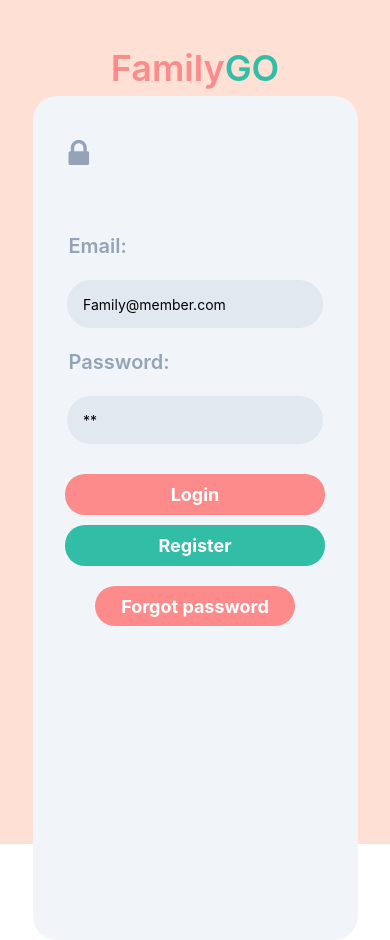
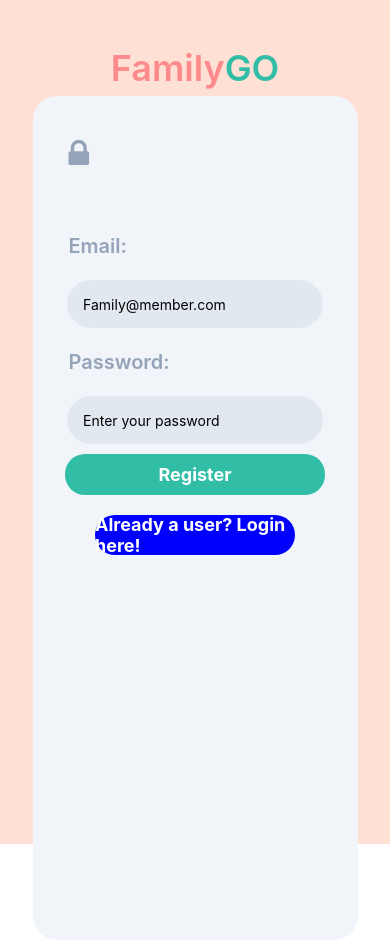
Before and after one commit to serdarresidovski/family, a React Native app: screen /RegisterScreen in a window 390 px wide. Built offline with nearby package versions, Linux system fonts and the light colour scheme.

Commit message:
klar Auth

```diff
--- a/App.js
+++ b/App.js
@@ -3,7 +3,7 @@ import { createNativeStackNavigator } from '@react-navigation/native-stack';
 import WelcomeScreen from './screens/WelcomeScreen';
 import HomeScreen from './screens/HomeScreen';
 import ForgotPasswordScreen from './screens/ForgotPasswordScreen';
-// import RegisterScreen from './screens/RegisterScreen';
+ import RegisterScreen from './screens/RegisterScreen';
 
 const Stack = createNativeStackNavigator();
 
@@ -14,7 +14,7 @@ export default function App() {
         <Stack.Screen name="HomeScreen" component={HomeScreen} options={{ headerShown: false }} />
         <Stack.Screen name="WelcomeScreen" component={WelcomeScreen} options={{ headerShown: false }} />
         <Stack.Screen name="ForgotPasswordScreen" component={ForgotPasswordScreen} options={{ headerShown: false }}/>
-        {/* <Stack.Screen name="RegisterScreen" component={RegisterScreen} /> */}
+        { <Stack.Screen name="RegisterScreen" component={RegisterScreen} /> }
       </Stack.Navigator>
     </NavigationContainer>
   );
--- a/screens/HomeScreen.js
+++ b/screens/HomeScreen.js
@@ -9,7 +9,7 @@ const HomeScreen = () => {
   const navigation = useNavigation();
   const [email, setEmail] = useState("");
   const [password, setPassword] = useState("");
-  const [registerStatus, setRegisterStatus] = useState("");
+  const [loginStatus, setLoginStatus] = useState("");
 
   useLayoutEffect(() => {
     navigation.setOptions({
@@ -17,32 +17,25 @@ const HomeScreen = () => {
     });
   }, []);
 
-  const handleRegister = () => {
-    firebase.createUserWithEmailAndPassword(firebase.auth, email, password)
-      .then(() => {
-        setRegisterStatus("Registration successful");
-        console.log("User registered successfully");
-      })
-      .catch((error) => {
-        setRegisterStatus(error.message);
-        console.log(error);
-      });
-  };
+
+
 
   const handleLogin = () => {
     firebase.signInWithEmailAndPassword(firebase.auth, email, password)
       .then(() => {
         console.log("User logged in successfully");
-        navigation.replace("WelcomeScreen"); // replace current screen with WelcomeScreen
+        navigation.replace("WelcomeScreen");
       })
       .catch((error) => {
-        console.log(error);
+        setLoginStatus("incorrect e-mail or password");
       });
   };
 
   const handleForgotPassword = () => {
     navigation.navigate("ForgotPasswordScreen");
   };
+
+
 
 
   return (
@@ -72,18 +65,22 @@ const HomeScreen = () => {
 
         <TextInput
           color="#64748b"
-          placeholder="**"
+          placeholder="Enter your password"
           secureTextEntry={true}
           className="box-border h-12 w-64 px-4 self-center bg-slate-200 rounded-3xl"
           value={password}
           onChangeText={setPassword}
           />
 
-        {registerStatus ? (
-          <Text style={{ color: registerStatus.startsWith("Registration successful") ? "green" : "red", marginBottom: 10, marginLeft: 30 }}>
-            {registerStatus}
+
+
+
+      {loginStatus ? (
+          <Text style={{ color: loginStatus.startsWith("incorrect e-mail or password") ? "red" : "red", marginBottom: 10, marginLeft: 30 }}>
+            {loginStatus}
           </Text>
         ) : null}
+
 
         <TouchableOpacity
           onPress={handleLogin}
@@ -109,33 +106,11 @@ const HomeScreen = () => {
                 </Text>
                 </TouchableOpacity>
 
-    <Pressable
-      onPress={handleRegister}
-      style={{
-        backgroundColor: "#32bea6",
-        marginTop: 10,
-        marginLeft: "auto",
-        marginRight: "auto",
-        padding: 10,
-        borderRadius: 20,
-        width: "80%",
-      }}
-    >
-      <Text
-        style={{
-          color: "white",
-          fontSize: 18,
-          fontWeight: "bold",
-          textAlign: "center",
-        }}
-      >
-        Register
-      </Text>
-    </Pressable>
+
     <TouchableOpacity
-  onPress={() => navigation.navigate("ForgotPasswordScreen")}
+  onPress={() => navigation.navigate("RegisterScreen")}
   style={{
-    backgroundColor: "#fd8b8b",
+    backgroundColor: "blue",
     borderRadius: 20,
     height: 40,
     width: 200,
@@ -145,10 +120,31 @@ const HomeScreen = () => {
     marginTop: 20,
   }}
 >
+
+
   <Text style={{ color: "white", fontSize: 18, fontWeight: "bold" }}>
-    Forgot password
-  </Text>
+  New user? Register here!  </Text>
 </TouchableOpacity>
+
+<TouchableOpacity
+  onPress={() => navigation.navigate("ForgotPasswordScreen")}
+  style={{
+    backgroundColor: "orange",
+    borderRadius: 20,
+    height: 40,
+    width: 200,
+    alignItems: "center",
+    justifyContent: "center",
+    alignSelf: "center",
+    marginTop: 20,
+  }}
+>
+
+
+  <Text style={{ color: "white", fontSize: 18, fontWeight: "bold" }}>
+  ForgotPasswordScreen  </Text>
+</TouchableOpacity>
+
   </View>
 </SafeAreaView>
 );
--- a/screens/registerScreen.js
+++ b/screens/registerScreen.js
@@ -1,98 +1,144 @@
-import React, { useState } from 'react';
-import { View, TextInput, StyleSheet, TouchableOpacity, Text } from 'react-native';
-import { auth, createUserWithEmailAndPassword } from '../firebase';
+import { View, Text, Pressable, TextInput, TouchableOpacity } from "react-native";
+import React, { useLayoutEffect, useState } from "react";
+import { useNavigation } from "@react-navigation/native";
+import { SafeAreaView } from "react-native-safe-area-context";
+import FontAwesome from "@expo/vector-icons/FontAwesome";
+import { firebase } from "../firebase";
 
-const RegisterScreen = ({ navigation }) => {
-  const [name, setName] = useState('');
-  const [email, setEmail] = useState('');
-  const [password, setPassword] = useState('');
-  const [error, setError] = useState('');
+const HomeScreen = () => {
+  const navigation = useNavigation();
+  const [email, setEmail] = useState("");
+  const [password, setPassword] = useState("");
+  const [registerStatus, setRegisterStatus] = useState("");
+
+  useLayoutEffect(() => {
+    navigation.setOptions({
+      headerShown: false,
+    });
+  }, []);
 
   const handleRegister = () => {
-    createUserWithEmailAndPassword(auth, email, password)
-      .then((userCredential) => {
-        // Send email verification
-        userCredential.user.sendEmailVerification()
+    const emailRegex = /\S+@\S+\.\S+/;
+    const passwordRegex = /^(?=.*[A-Za-z])(?=.*\d)(?=.*[@$!%*?&])[A-Za-z\d@$!%*?&]{8,}$/;
+
+    if (!emailRegex.test(email)) {
+      setRegisterStatus("Please enter a valid email address");
+      return;
+    }
+
+    if (!passwordRegex.test(password)) {
+      setRegisterStatus(
+        "Password must be at least 8 characters long, contain at least one letter, one number and one special characters"
+      );
+      return;
+    }
+
+    firebase
+      .createUserWithEmailAndPassword(firebase.auth, email, password)
       .then(() => {
-            setRegisterStatus("Registration successful. Verification email has been sent to your email address.");
-          })
-          .catch((error) => {
-            console.log(error);
-          });
-
+        navigation.replace("WelcomeScreen");
+        setRegisterStatus("Registration successful");
         console.log("User registered successfully");
       })
       .catch((error) => {
-        setError(error.message);
+        setRegisterStatus(error.message);
         console.log(error);
       });
   };
 
 
+
+
+
+
   return (
-    <View style={styles.container}>
+    <SafeAreaView className="bg-[#ffe0d5] h-screen">
+      <Text className="text-[#fd8b8b] flex self-center absolute top-12 font-semibold text-4xl ">
+        Family<Text className="text-[#32bea6] font-semibold text-4xl">GO</Text>
+      </Text>
+
+      <View className="box-border h-full w-5/6 self-center bg-slate-100  rounded-3xl mt-24">
+        <Text className="text-3xl text-slate-400 px-9 mt-10 mb-10">
+          <FontAwesome name="lock" color="" size={32} />
+        </Text>
+        <Text className="px-9 py-5 text-xl font-semibold text-slate-400">
+          Email:
+        </Text>
+
         <TextInput
-        placeholder='Full Name'
-        style={styles.input}
-        value={name}
-        onChangeText={setName}
-      />
-      <TextInput
-        placeholder='Email'
-        style={styles.input}
+          color="#64748b"
+          placeholder="Family@member.com"
+          className="box-border h-12 w-64 px-4 self-center bg-slate-200 rounded-3xl"
           value={email}
           onChangeText={setEmail}
         />
+        <Text className="px-9 py-5 text-xl font-semibold text-slate-400">
+          Password:
+        </Text>
+
         <TextInput
-        placeholder='Password'
-        style={styles.input}
+          color="#64748b"
+          placeholder="Enter your password"
           secureTextEntry={true}
+          className="box-border h-12 w-64 px-4 self-center bg-slate-200 rounded-3xl"
           value={password}
           onChangeText={setPassword}
           />
-      {error ? <Text style={styles.error}>{error}</Text> : null}
+
+        {registerStatus ? (
+          <Text style={{ color: registerStatus.startsWith("Registration successful") ? "green" : "red", marginBottom: 10, marginLeft: 30 }}>
+            {registerStatus}
+          </Text>
+        ) : null}
+
+
+
+
+
+
+    <Pressable
+      onPress={handleRegister}
+      style={{
+        backgroundColor: "#32bea6",
+        marginTop: 10,
+        marginLeft: "auto",
+        marginRight: "auto",
+        padding: 10,
+        borderRadius: 20,
+        width: "80%",
+      }}
+    >
+      <Text
+        style={{
+          color: "white",
+          fontSize: 18,
+          fontWeight: "bold",
+          textAlign: "center",
+        }}
+      >
+        Register
+      </Text>
+    </Pressable>
     <TouchableOpacity
-        style={styles.button}
-        onPress={handleRegister}
+  onPress={() => navigation.navigate("HomeScreen")}
+  style={{
+    backgroundColor: "blue",
+    borderRadius: 20,
+    height: 40,
+    width: 200,
+    alignItems: "center",
+    justifyContent: "center",
+    alignSelf: "center",
+    marginTop: 20,
+  }}
 >
-        <Text style={styles.buttonText}>Register</Text>
+  <Text style={{ color: "white", fontSize: 18, fontWeight: "bold" }}>
+    Already a user? Login here!
+  </Text>
 </TouchableOpacity>
   </View>
+</SafeAreaView>
 );
 };
 
-const styles = StyleSheet.create({
-  container: {
-    flex: 1,
-    alignItems: 'center',
-    justifyContent: 'center',
-    backgroundColor: '#fff',
-  },
-  input: {
-    borderWidth: 1,
-    borderColor: '#ccc',
-    padding: 10,
-    margin: 10,
-    width: '80%',
-    borderRadius: 5,
-  },
-  button: {
-    backgroundColor: '#fd8b8b',
-    padding: 10,
-    margin: 10,
-    width: '80%',
-    borderRadius: 5,
-    alignItems: 'center',
-  },
-  buttonText: {
-    color: '#fff',
-    fontSize: 16,
-    fontWeight: 'bold',
-  },
-  error: {
-    color: 'red',
-    margin: 10,
-  },
-});
-
-export default RegisterScreen;
+export default HomeScreen;
```
Lines whose indentation alone changed are shown as unchanged.
